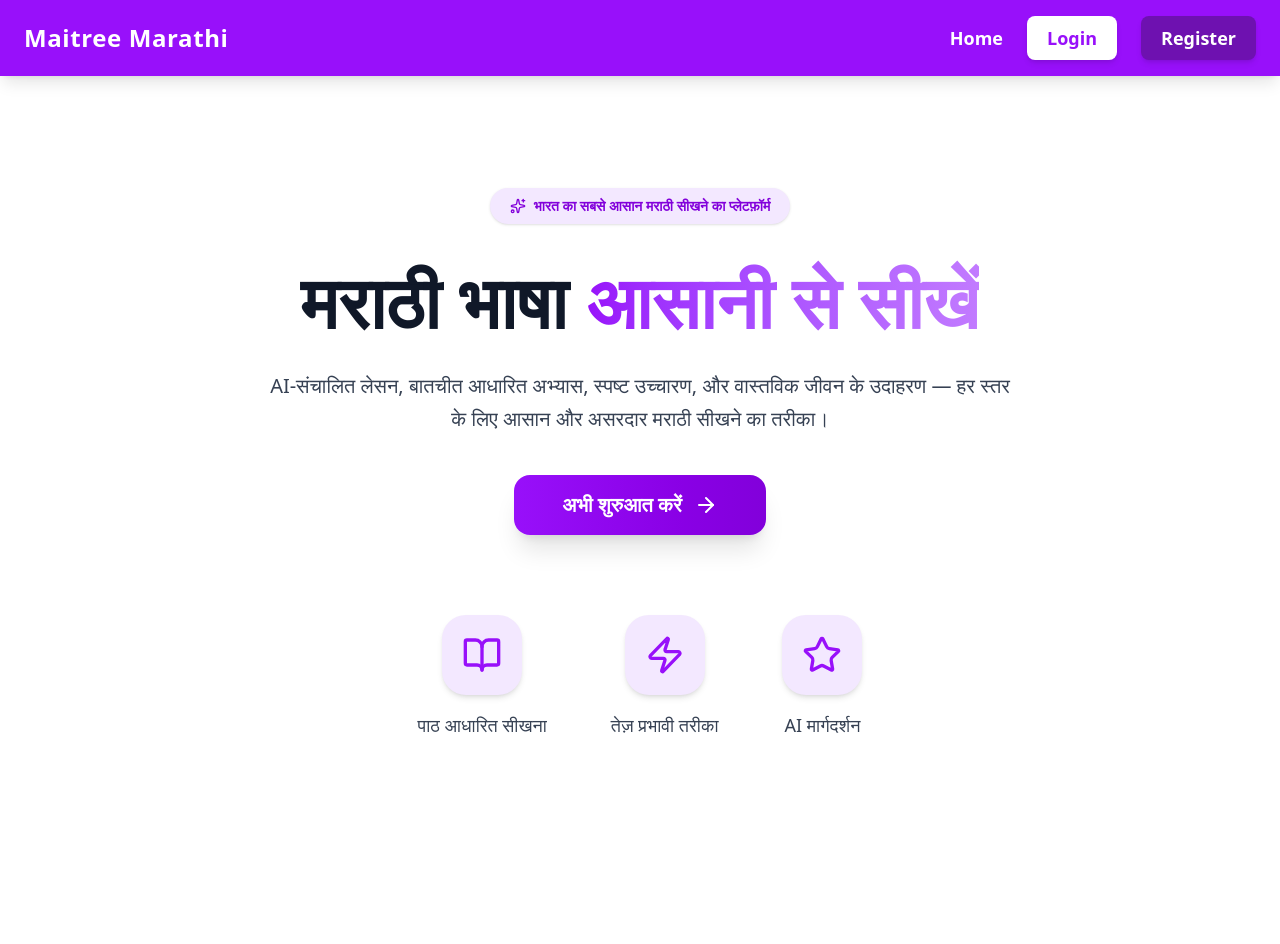
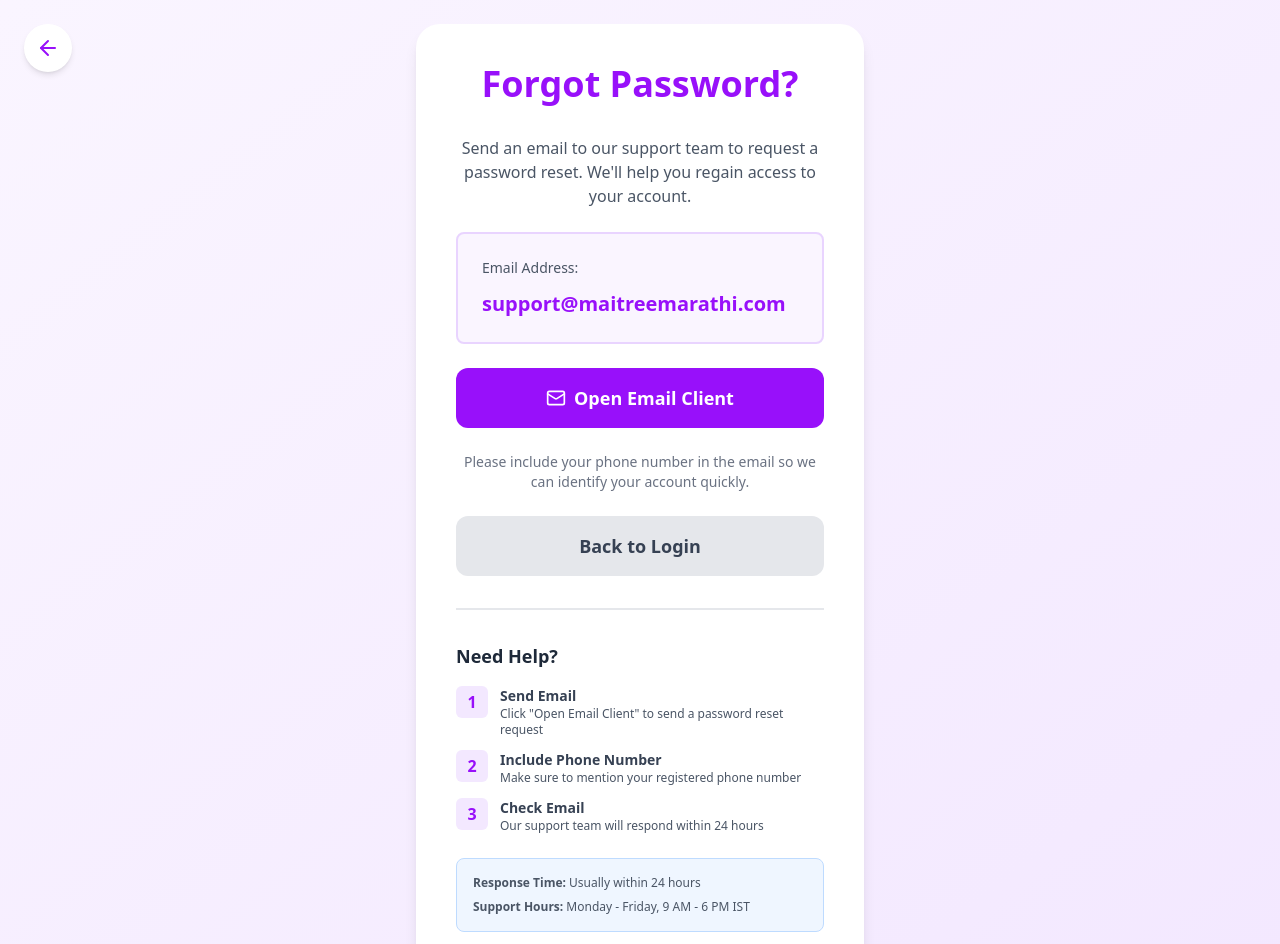
Before and after one commit to Dkpandey2025/maitreemarathi, a React (Vite) app in the folder maitreemarathi/: page /reset-password in a window 1280 px wide. Before the commit this address led to /. Shown: the top 944 px of the page. Built offline with nearby package versions, Linux system fonts and the light colour scheme.

Commit message:
login page design , frget password screen

```diff
--- a/maitreemarathi/src/App.jsx
+++ b/maitreemarathi/src/App.jsx
@@ -139,6 +139,7 @@ import { Routes, Route, Navigate } from "react-router-dom";
 import LandingPage from "./pages/LandingPage";
 import LoginPage from "./pages/LoginPage";
 import RegisterPage from "./pages/RegisterPage";
+import ForgotPasswordPage from "./pages/ForgotPasswordPage";
 import HomePage from "./pages/HomePage";
 import BeginnerPage from "./pages/BeginnerPage"; // Learn Marathi Main Menu
 import BeginnerLessonsPage from "./pages/BeginnerLessonsPage";
@@ -176,6 +177,8 @@ export default function App() {
           <Route path="/login" element={<LoginPage />} />
           <Route path="/admin-login" element={<AdminLoginPage />} />
           <Route path="/register" element={<RegisterPage />} />
+          <Route path="/forgot-password" element={<ForgotPasswordPage />} />
+          <Route path="/reset-password" element={<ForgotPasswordPage />} />
           <Route path="/about" element={<AboutPage />} />
           <Route path="/privacy-policy" element={<PrivacyPolicyPage />} />
           <Route path="/support" element={<SupportPage />} />
--- /dev/null
+++ b/maitreemarathi/src/pages/ForgotPasswordPage.jsx
@@ -0,0 +1,221 @@
+import React, { useState } from "react";
+import { useNavigate, useSearchParams } from "react-router-dom";
+import axios from "axios";
+import { ArrowLeft, Mail } from "lucide-react";
+
+export default function ForgotPasswordPage() {
+  const navigate = useNavigate();
+  const [searchParams] = useSearchParams();
+  const [step, setStep] = useState("email"); // email only for now
+  const [phone, setPhone] = useState("");
+  // const [newPassword, setNewPassword] = useState("");
+  // const [confirmPassword, setConfirmPassword] = useState("");
+  // const [loading, setLoading] = useState(false);
+  // const [resetLink, setResetLink] = useState("");
+
+  const token = searchParams.get("token");
+  const phoneParam = searchParams.get("phone");
+
+  // If token and phone are in URL, go directly to reset step
+  // React.useEffect(() => {
+  //   if (token && phoneParam) {
+  //     setPhone(phoneParam);
+  //     setStep("reset");
+  //   }
+  // }, [token, phoneParam]);
+
+  // const handleRequestReset = async (e) => {
+  //   e.preventDefault();
+  //   if (!phone) {
+  //     alert("Please enter your phone number");
+  //     return;
+  //   }
+
+  //   setLoading(true);
+  //   try {
+  //     const res = await axios.post("http://localhost:5000/api/user/forgot-password", {
+  //       phone
+  //     });
+
+  //     if (res.data.status === "success") {
+  //       if (res.data.resetLink) {
+  //         setResetLink(res.data.resetLink);
+  //       }
+  //       alert("Password reset link sent! Check your email or use the link below.");
+  //     } else {
+  //       alert(res.data.message || "Error sending reset link");
+  //     }
+  //   } catch (err) {
+  //     console.error("Error:", err);
+  //     alert("Error sending reset link");
+  //   } finally {
+  //     setLoading(false);
+  //   }
+  // };
+
+  // const handleResetPassword = async (e) => {
+  //   e.preventDefault();
+
+  //   if (!newPassword || !confirmPassword) {
+  //     alert("Please fill in all fields");
+  //     return;
+  //   }
+
+  //   if (newPassword !== confirmPassword) {
+  //     alert("Passwords do not match");
+  //     return;
+  //   }
+
+  //   if (newPassword.length < 4) {
+  //     alert("Password must be at least 4 characters");
+  //     return;
+  //   }
+
+  //   setLoading(true);
+  //   try {
+  //     const res = await axios.post("http://localhost:5000/api/user/reset-password", {
+  //       phone,
+  //       token: token || "",
+  //       newPassword
+  //     });
+
+  //     if (res.data.status === "success") {
+  //       alert("Password reset successfully! Please login with your new password.");
+  //       navigate("/login");
+  //     } else {
+  //       alert(res.data.message || "Error resetting password");
+  //     }
+  //   } catch (err) {
+  //     console.error("Error:", err);
+  //     alert("Error resetting password");
+  //   } finally {
+  //     setLoading(false);
+  //   }
+  // };
+
+  const handleEmailRequest = () => {
+    const email = "support@maitreemarathi.com";
+    const subject = encodeURIComponent("Password Reset Request");
+    const body = encodeURIComponent(
+      `Hello,\n\nI would like to reset my password for my Maitree Marathi account.\n\nPhone Number: ${phone || "[Your Phone Number]"}\n\nPlease send me a password reset link.\n\nThank you.`
+    );
+    window.location.href = `mailto:${email}?subject=${subject}&body=${body}`;
+  };
+
+  return (
+    <div className="flex items-center justify-center min-h-screen bg-gradient-to-br from-purple-50 to-purple-100 p-4 sm:p-6">
+      {/* Back Button */}
+      <button
+        onClick={() => navigate("/login")}
+        className="fixed top-4 left-4 sm:top-6 sm:left-6 flex items-center gap-2 p-2 sm:p-3 bg-white rounded-full shadow-md hover:shadow-lg hover:bg-purple-50 transition-all z-10"
+        aria-label="Go back to login"
+      >
+        <ArrowLeft className="w-5 h-5 sm:w-6 sm:h-6 text-purple-600" />
+      </button>
+
+      <div className="bg-white p-6 sm:p-8 md:p-10 rounded-2xl sm:rounded-3xl shadow-lg w-full max-w-sm sm:max-w-md">
+        {/* Email Support Only */}
+        <>
+          <h2 className="text-2xl sm:text-3xl md:text-4xl font-bold text-purple-600 mb-6 sm:mb-8 text-center">
+            Forgot Password?
+          </h2>
+
+          <div className="space-y-4 sm:space-y-6">
+            <p className="text-gray-600 text-center">
+              Send an email to our support team to request a password reset. We'll help you regain access to your account.
+            </p>
+
+            <div className="bg-purple-50 p-4 sm:p-6 rounded-lg border-2 border-purple-200">
+              <p className="text-sm text-gray-600 mb-3">Email Address:</p>
+              <a
+                href="mailto:support@maitreemarathi.com"
+                className="text-lg sm:text-xl font-bold text-purple-600 hover:text-purple-700 break-all"
+              >
+                support@maitreemarathi.com
+              </a>
+            </div>
+
+            <button
+              onClick={() => {
+                const email = "support@maitreemarathi.com";
+                const subject = encodeURIComponent("Password Reset Request");
+                const body = encodeURIComponent(
+                  `Hello,\n\nI would like to reset my password for my Maitree Marathi account.\n\nPlease send me a password reset link.\n\nThank you.`
+                );
+                window.location.href = `mailto:${email}?subject=${subject}&body=${body}`;
+              }}
+              className="w-full flex items-center justify-center gap-2 bg-purple-600 hover:bg-purple-700 text-white font-semibold py-3 sm:py-4 text-base sm:text-lg rounded-lg sm:rounded-xl transition"
+            >
+              <Mail className="w-5 h-5" />
+              Open Email Client
+            </button>
+
+            <p className="text-center text-xs sm:text-sm text-gray-500">
+              Please include your phone number in the email so we can identify your account quickly.
+            </p>
+
+            <button
+              onClick={() => navigate("/login")}
+              className="w-full bg-gray-200 hover:bg-gray-300 text-gray-700 font-semibold py-3 sm:py-4 text-base sm:text-lg rounded-lg sm:rounded-xl transition"
+            >
+              Back to Login
+            </button>
+          </div>
+
+          {/* Help Section */}
+          <div className="mt-8 pt-8 border-t-2 border-gray-200">
+            <h3 className="text-lg font-semibold text-gray-800 mb-4">Need Help?</h3>
+
+            <div className="space-y-3">
+              <div className="flex gap-3">
+                <div className="flex-shrink-0">
+                  <div className="flex items-center justify-center h-8 w-8 rounded-md bg-purple-100">
+                    <span className="text-purple-600 font-bold">1</span>
+                  </div>
+                </div>
+                <div>
+                  <p className="text-sm font-semibold text-gray-700">Send Email</p>
+                  <p className="text-xs text-gray-600">Click "Open Email Client" to send a password reset request</p>
+                </div>
+              </div>
+
+              <div className="flex gap-3">
+                <div className="flex-shrink-0">
+                  <div className="flex items-center justify-center h-8 w-8 rounded-md bg-purple-100">
+                    <span className="text-purple-600 font-bold">2</span>
+                  </div>
+                </div>
+                <div>
+                  <p className="text-sm font-semibold text-gray-700">Include Phone Number</p>
+                  <p className="text-xs text-gray-600">Make sure to mention your registered phone number</p>
+                </div>
+              </div>
+
+              <div className="flex gap-3">
+                <div className="flex-shrink-0">
+                  <div className="flex items-center justify-center h-8 w-8 rounded-md bg-purple-100">
+                    <span className="text-purple-600 font-bold">3</span>
+                  </div>
+                </div>
+                <div>
+                  <p className="text-sm font-semibold text-gray-700">Check Email</p>
+                  <p className="text-xs text-gray-600">Our support team will respond within 24 hours</p>
+                </div>
+              </div>
+            </div>
+          </div>
+
+          {/* Contact Info */}
+          <div className="mt-6 p-4 bg-blue-50 rounded-lg border border-blue-200">
+            <p className="text-xs text-gray-600 mb-2">
+              <span className="font-semibold">Response Time:</span> Usually within 24 hours
+            </p>
+            <p className="text-xs text-gray-600">
+              <span className="font-semibold">Support Hours:</span> Monday - Friday, 9 AM - 6 PM IST
+            </p>
+          </div>
+        </>
+      </div>
+    </div>
+  );
+}
--- a/maitreemarathi/src/pages/LoginPage.jsx
+++ b/maitreemarathi/src/pages/LoginPage.jsx
@@ -97,6 +97,12 @@ export default function Login() {
           Login
         </button>
 
+        <p className="text-center text-xs sm:text-sm mt-4 sm:mt-6">
+          <Link to="/forgot-password" className="text-purple-600 hover:text-purple-700 font-semibold transition">
+            Forgot Password?
+          </Link>
+        </p>
+
         <p className="text-center text-sm sm:text-base mt-6 sm:mt-8">
           Don't have an account?{" "}
           <Link to="/register" className="text-purple-600 font-semibold hover:text-purple-700">
@@ -104,11 +110,11 @@ export default function Login() {
           </Link>
         </p>
 
-        <p className="text-center text-xs sm:text-sm mt-4 sm:mt-6">
+        {/* <p className="text-center text-xs sm:text-sm mt-4 sm:mt-6">
           <Link to="/admin-login" className="text-gray-600 hover:text-gray-800 transition">
             Admin Login →
           </Link>
-        </p>
+        </p> */}
       </form>
     </div>
   );
```
Also changed, not shown: 2 other files (tests, documents, lock files or other folders).
